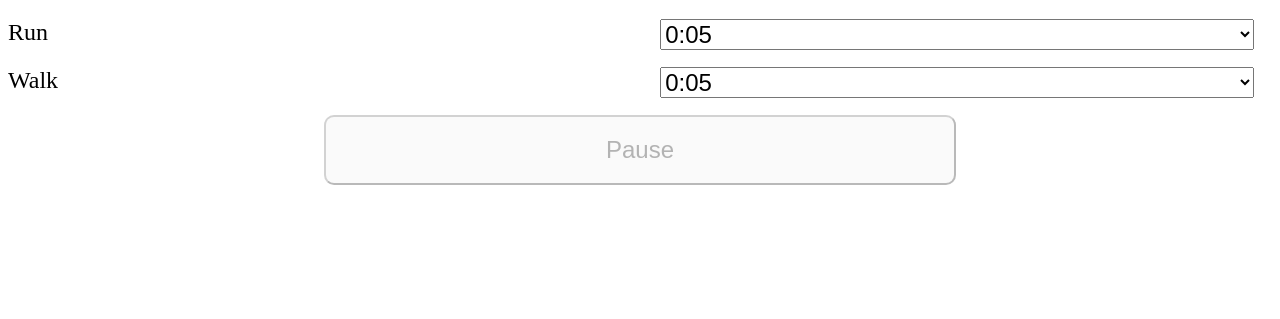
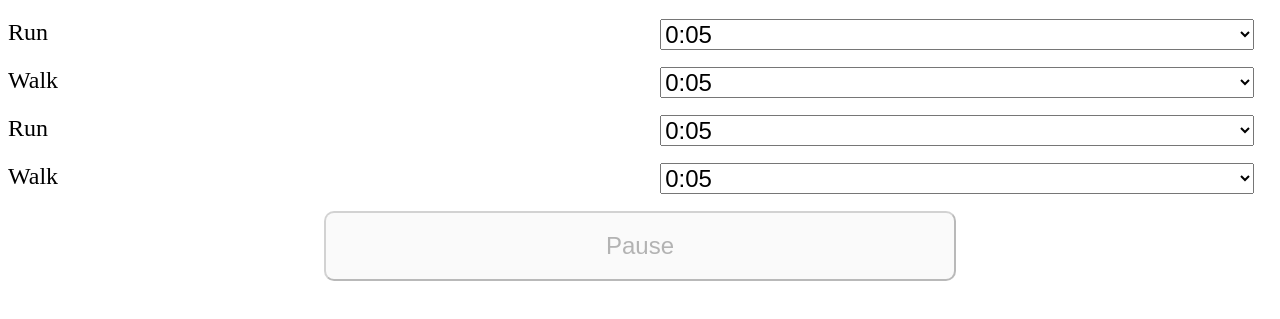
Before and after one commit to wiredfool/C25K-timer, a plain HTML site: page index.html in a window 1280 px wide. Shown: the part 133-452 px from the top of the page. Drawn offline with Linux system fonts and the light colour scheme.

Commit message:
2 alternating cycles of run/walk

```diff
--- a/index.html
+++ b/index.html
@@ -95,6 +95,48 @@
             </select>
           </label>
         </div>
+        <div id='d_3'>
+          <label for='s_3'>Run <select id='s_3'>
+            <option value='5'>0:05</option>
+            <option value='30'>0:30</option>
+            <option value='60'>1:00</option>
+            <option value='90'>1:30</option>
+            <option value='120'>2:00</option>
+            <option value='150'>2:30</option>
+            <option value='180'>3:00</option>
+            <option value='210'>3:30</option>
+            <option value='240'>4:00</option>
+            <option value='270'>4:30</option>
+            <option value='300'>5:00</option>
+            <option value='330'>5:30</option>
+            <option value='360'>6:00</option>
+            <option value='390'>6:30</option>
+            <option value='420'>7:00</option>
+            <option value='450'>7:30</option>
+            <option value='480'>8:00</option>
+            <option value='510'>8:30</option>
+            <option value='540'>9:00</option>
+            <option value='570'>9:30</option>
+            <option value='600'>10:00</option>
+            </select>
+          </label>
+        </div>
+        <div id='d_4'>
+          <label for='s_4'>Walk <select id='s_4'>
+            <option value='5'>0:05</option>
+            <option value='30'>0:30</option>
+            <option value='60'>1:00</option>
+            <option value='90'>1:30</option>
+            <option value='120'>2:00</option>
+            <option value='150'>2:30</option>
+            <option value='180'>3:00</option>
+            <option value='210'>3:30</option>
+            <option value='240'>4:00</option>
+            <option value='270'>4:30</option>
+            <option value='300'>5:00</option>
+            </select>
+          </label>
+        </div>
         <button id='pause'>Pause</button>
       </form>
     </div>
--- a/timer.js
+++ b/timer.js
@@ -1,5 +1,5 @@
 timer = (function(){
-  var activities = ['Run', 'Walk'];
+  var activities = ['Run', 'Walk', 'Run', 'Walk'];
 
   var activity = 0;
   var remaining = 0;
@@ -11,7 +11,10 @@ timer = (function(){
   var a_chime = document.getElementById('chime');
 
   var inputs = [document.getElementById('s_1'),
-                document.getElementById('s_2')];
+                document.getElementById('s_2'),
+                document.getElementById('s_3'),
+                document.getElementById('s_4')
+                 ];
 
   var interval;
 
```
